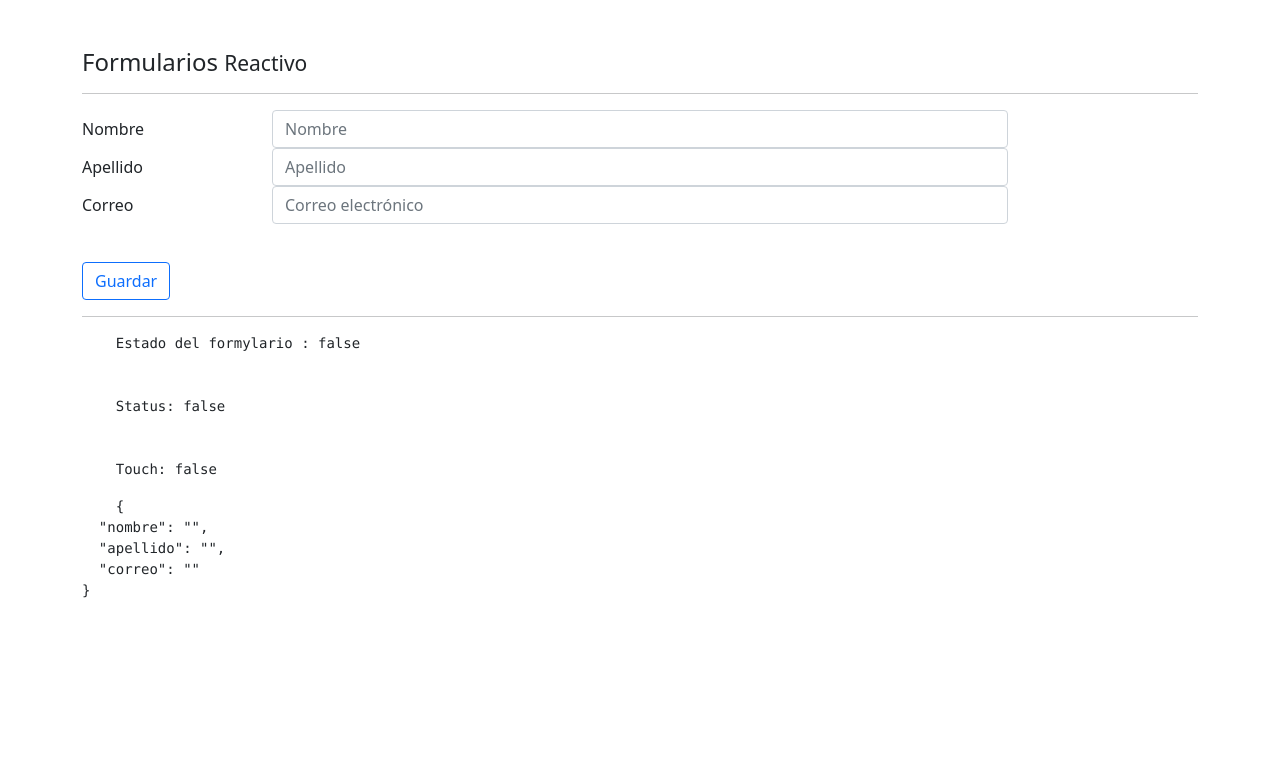
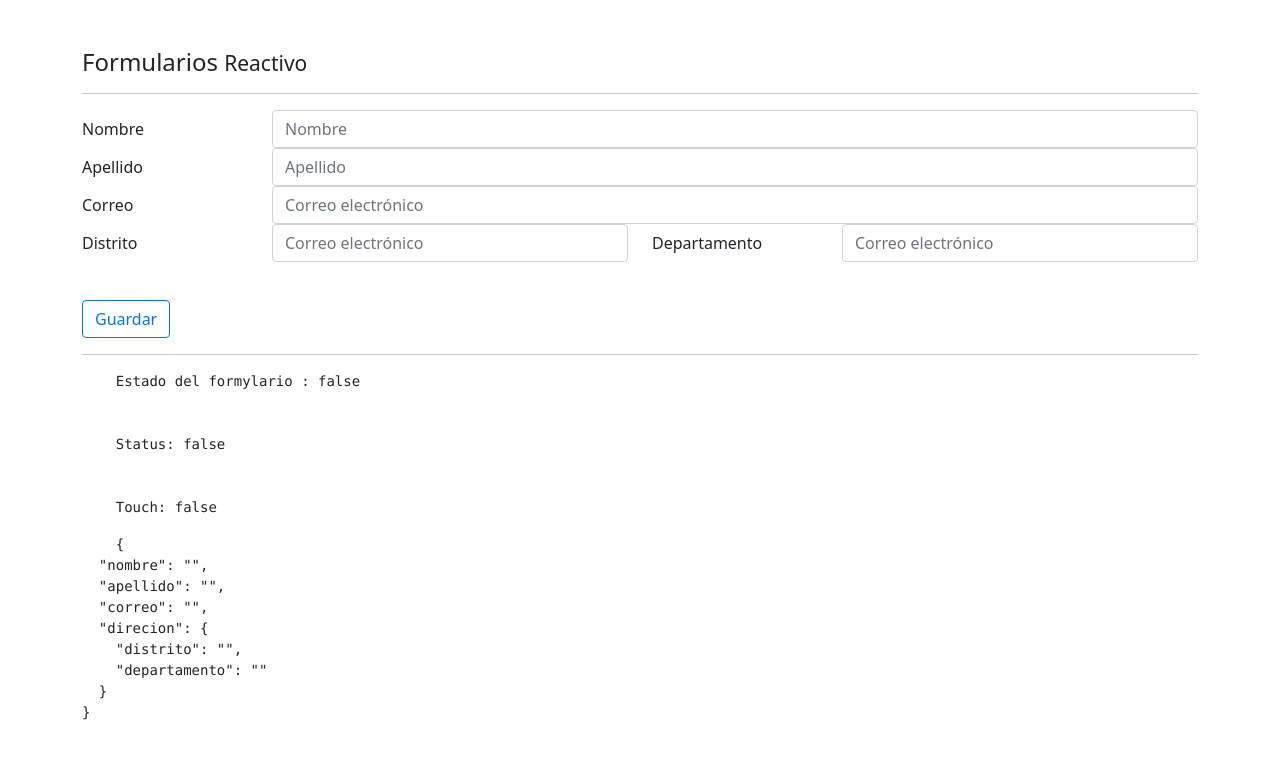
Before and after one commit to stein666/formularios, an Angular app: page /reactivo in a window 1280 px wide. Shown: the top 758 px of the page. Built offline with nearby package versions, Linux system fonts and the light colour scheme.

Commit message:
Grupo de Formularios

```diff
--- a/angular.json
+++ b/angular.json
@@ -119,6 +119,10 @@
           }
         }
       }
-    }},
-  "defaultProject": "formularios"
+    }
+  },
+  "defaultProject": "formularios",
+  "cli": {
+    "analytics": false
+  }
 }
--- a/src/app/pages/reactive/reactive.component.html
+++ b/src/app/pages/reactive/reactive.component.html
@@ -6,7 +6,7 @@
 
         <div class="form-group row">
             <label class="col-2 col-form-label">Nombre</label>
-            <div class="col-8">
+            <div class="col">
                 <input class="form-control" type="text" placeholder="Nombre" formControlName="nombre" [class.is-invalid]="nombreNoValido">
                 <small *ngIf="nombreNoValido" class="text-danger">
                     Ingrese 5 letras
@@ -16,10 +16,10 @@
 
         <div class="form-group row">
             <label class="col-2 col-form-label">Apellido</label>
-            <div class="col-8">
+            <div class="col">
 
-                <input class="form-control" type="text" placeholder="Apellido" formControlName="apellido" [class.is-invalid]="nombreNoValido">
-                <small *ngIf="nombreNoValido" class="text-danger">
+                <input class="form-control" type="text" placeholder="Apellido" formControlName="apellido" [class.is-invalid]="apellidoNoValido" >
+                <small *ngIf="apellidoNoValido" class="text-danger">
                     Ingrese 5 letras
                 </small>
             </div>
@@ -29,12 +29,23 @@
 
     <div class="form-group row">
         <label class="col-2 col-form-label">Correo</label>
-        <div class="col-8">
+        <div class="col">
 
-            <input class="form-control" type="email" placeholder="Correo electrónico" formControlName="correo" [class.is-invalid]="nombreNoValido">
-            <small *ngIf="nombreNoValido" class="text-danger">
+            <input class="form-control" type="email" placeholder="Correo electrónico" formControlName="correo" [class.is-invalid]="correoNoValido">
+            <small *ngIf="correoNoValido" class="text-danger">
                 Ingrese 5 letras
             </small>
+        </div>
+    </div>
+
+    <div class="form-group row" formGroupName="direcion">
+        <label class="col-2 col-form-label">Distrito</label>
+        <div class="col">
+            <input class="form-control" type="text" placeholder="Correo electrónico" formControlName="distrito">
+        </div>
+        <label class="col-2 col-form-label">Departamento</label>
+        <div class="col">
+            <input class="form-control" type="text" placeholder="Correo electrónico" formControlName="departamento">
         </div>
     </div>
 
--- a/src/app/pages/reactive/reactive.component.ts
+++ b/src/app/pages/reactive/reactive.component.ts
@@ -20,8 +20,12 @@ export class ReactiveComponent implements OnInit {
   crearFormulario(){
     this.forma = this.fb.group({
       nombre: ['', [Validators.required, Validators.minLength(5)]],
-      apellido: ['', Validators.required],
-      correo: ['', Validators.required]
+      apellido: ['', [Validators.required, Validators.maxLength(10)]],
+      correo: ['', Validators.required],
+      direcion: this.fb.group({
+        distrito: [''],
+        departamento:['']
+      })
     });
   }
 
@@ -39,4 +43,12 @@ export class ReactiveComponent implements OnInit {
     return this.forma.get('nombre').invalid && this.forma.get('nombre').touched;
   }
 
+  get apellidoNoValido(){
+    return this.forma.get('apellido').invalid && this.forma.get('apellido').touched;
+  }
+
+  get correoNoValido(){
+    return this.forma.get('correo').invalid && this.forma.get('correo').touched;
+  }
+
 }
```
